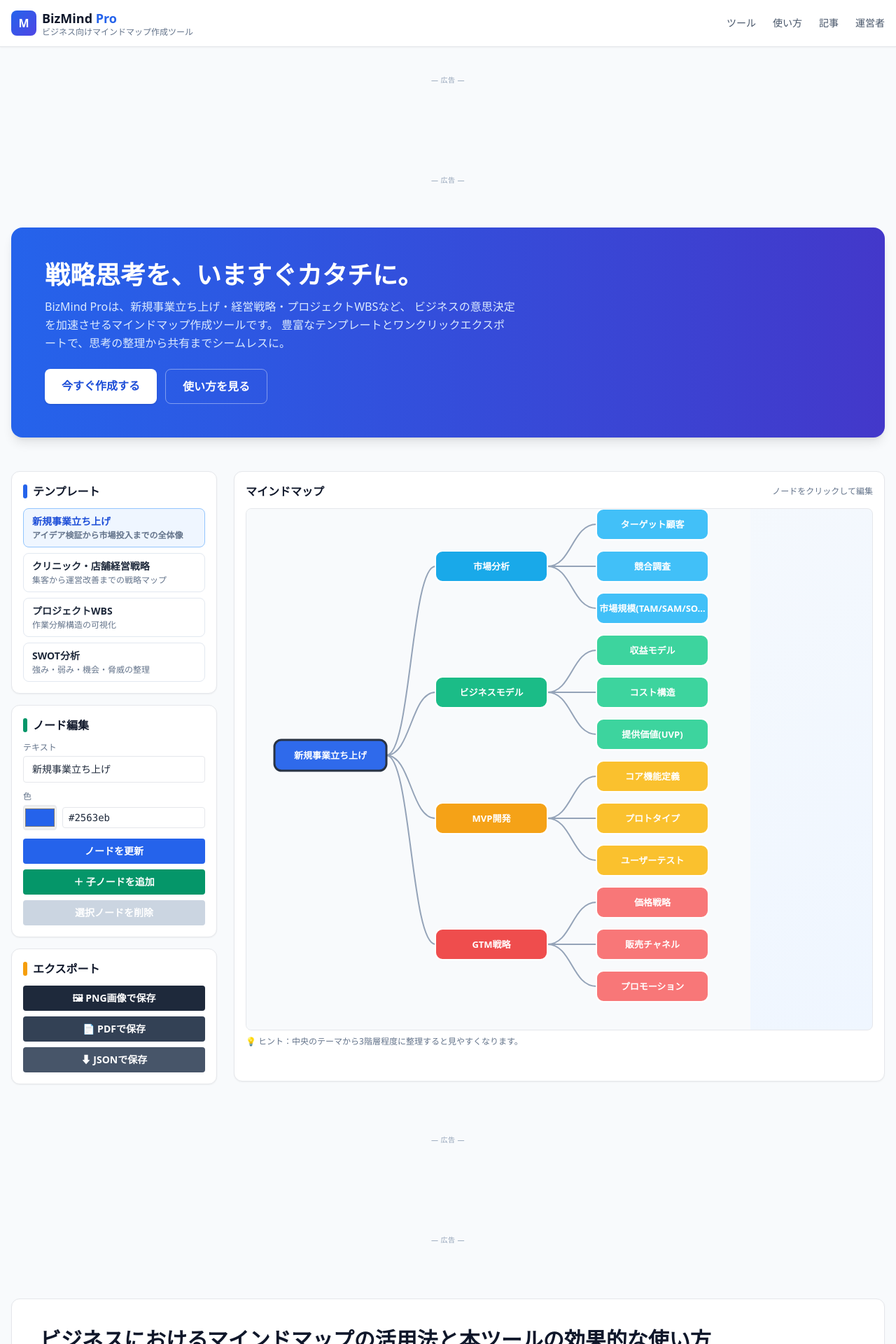
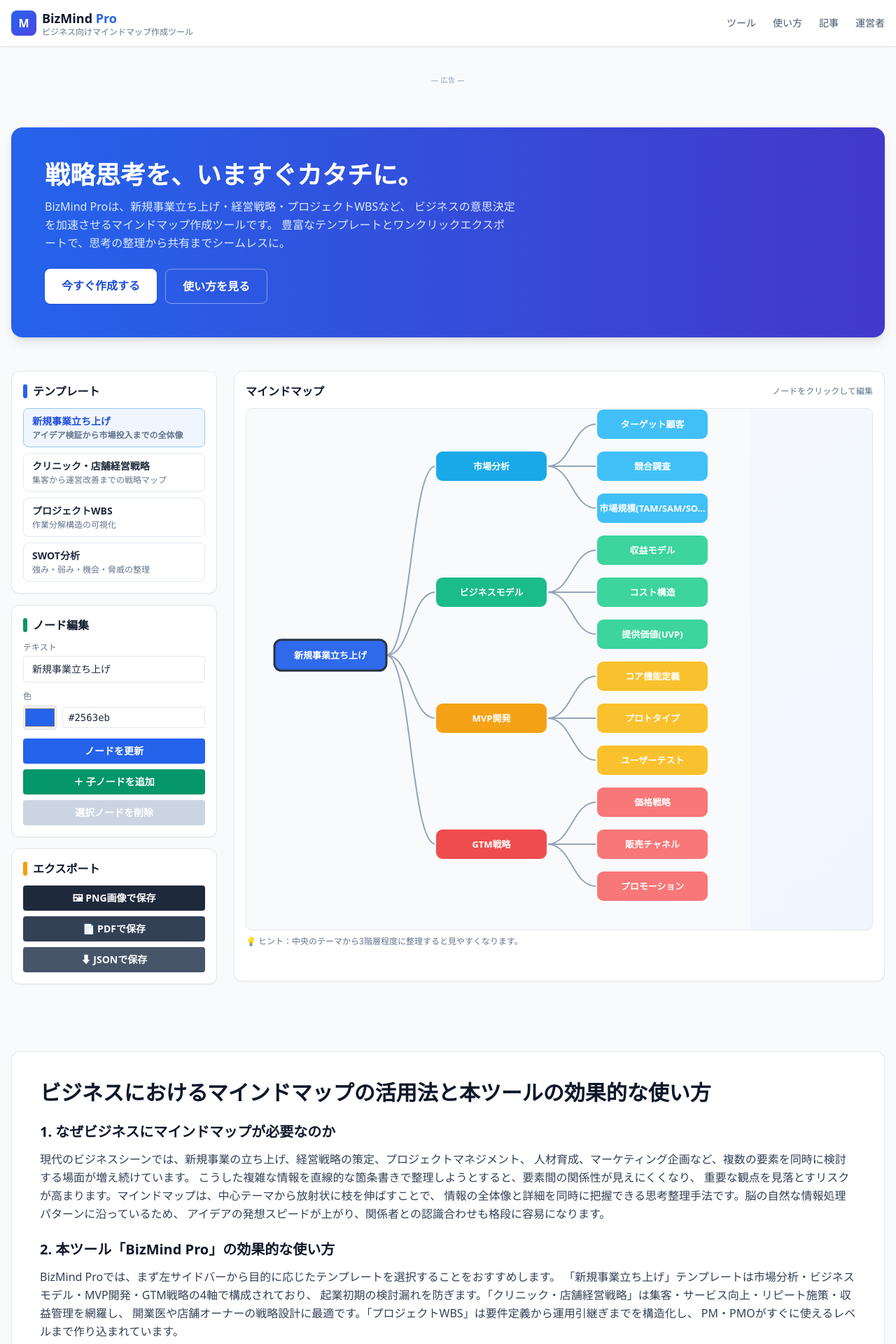
Before and after one commit to esora243/Mindmap, a Next.js app: page / in a window 1280 px wide. Shown: the top 1920 px of the page at 70% size. Built offline with nearby package versions, Linux system fonts and the light colour scheme.

Commit message:
Comment out AdSense components for error prevention
Comment out AdSense components to prevent errors until valid IDs are available.

```diff
--- a/app/page.tsx
+++ b/app/page.tsx
@@ -3,11 +3,11 @@
 import SiteHeader from '@/components/SiteHeader';
 import SiteFooter from '@/components/SiteFooter';
 import MindMapTool from '@/components/MindMapTool';
-import AdSenseComponent from '@/components/AdSenseComponent';
+// AdSenseエラーを防ぐため一旦無効化
+// import AdSenseComponent from '@/components/AdSenseComponent';
 import IMobileAdComponent from '@/components/IMobileAdComponent';
 
 // SSG: ビルド時に article.json を読み込み、HTMLに記事本文を埋め込む
-// → AdSenseクローラーがコンテンツを認識できる
 export default function HomePage() {
   const data = getArticleData();
 
@@ -16,19 +16,18 @@
       <SiteHeader />
 
       {/* ============================================================
-          【広告配置戦略 1】 ヘッダー直下のディスプレイ広告
-          - インタラクティブUIから物理的に離れた位置
-          - レスポンシブで誤タップを防止
+          ヘッダー直下の広告配置
       ============================================================ */}
       <div className="max-w-7xl mx-auto px-4 pt-4">
-        <AdSenseComponent slot="1111111111" format="auto" responsive label="広告" />
+        {/* AdSenseは本物のIDができるまでコメントアウト（400エラー防止） */}
+        {/* <AdSenseComponent slot="1111111111" format="auto" responsive label="広告" /> */}
 
-        {/* 1つ目のi-mobile広告 */}
+        {/* ご提示いただいたi-mobile広告 */}
         <IMobileAdComponent
           pid={85055}
           mid={593695}
-          asid={1934473}
-          elementId="im-1994ba6a1bbf4e9d815ff6f7ba94d4f8"
+          asid={1934474}
+          elementId="im-797bc68d0b51400d91e969222dee9452"
         />
       </div>
 
@@ -60,20 +59,12 @@
       </section>
 
       {/* ============================================================
-          【広告配置戦略 2】 ツール下の区切り広告（インフィード推奨）
-          - キャンバスから 32px 以上の余白を強制（globals.css）
-          - 操作UIと視覚的に明確に区別
+          ツール下の広告配置
       ============================================================ */}
       <div className="max-w-7xl mx-auto px-4 py-4">
-        <AdSenseComponent slot="2222222222" format="fluid" layoutKey="-fb+5w+4e-db+86" label="広告" />
+        {/* <AdSenseComponent slot="2222222222" format="fluid" layoutKey="-fb+5w+4e-db+86" label="広告" /> */}
 
-        {/* 2つ目のi-mobile広告 */}
-        <IMobileAdComponent
-          pid={85055}
-          mid={593695}
-          asid={1934474}
-          elementId="im-12ef6a1f2a5d4e068874f90c75070007"
-        />
+        {/* i-mobile広告を追加する場合はここにコンポーネントを配置します */}
       </div>
 
       {/* ===== 解説テキスト（SEO） ===== */}
@@ -165,16 +156,6 @@
         </div>
       </section>
 
-      {/* ★ 3つ目のi-mobile広告（記事一覧とFAQの間） ★ */}
-      <div className="max-w-7xl mx-auto px-4 py-4">
-        <IMobileAdComponent
-          pid={85055}
-          mid={593695}
-          asid={1934474}
-          elementId="im-797bc68d0b51400d91e969222dee9452"
-        />
-      </div>
-
       {/* ===== FAQ ===== */}
       <section id="faq" className="max-w-7xl mx-auto px-4 py-8">
         <div className="bg-white border rounded-xl shadow-sm p-6 md:p-10">
@@ -202,12 +183,10 @@
       </section>
 
       {/* ============================================================
-          【広告配置戦略 3】 フッター上部のレスポンシブ広告
-          - 記事閲読完了後の自然な配置
-          - フッターナビゲーションから min 80px の余白
+          フッター上部の広告配置
       ============================================================ */}
       <div className="max-w-7xl mx-auto px-4 py-4">
-        <AdSenseComponent slot="3333333333" format="auto" responsive label="広告" />
+        {/* <AdSenseComponent slot="3333333333" format="auto" responsive label="広告" /> */}
       </div>
 
       <SiteFooter />
```
